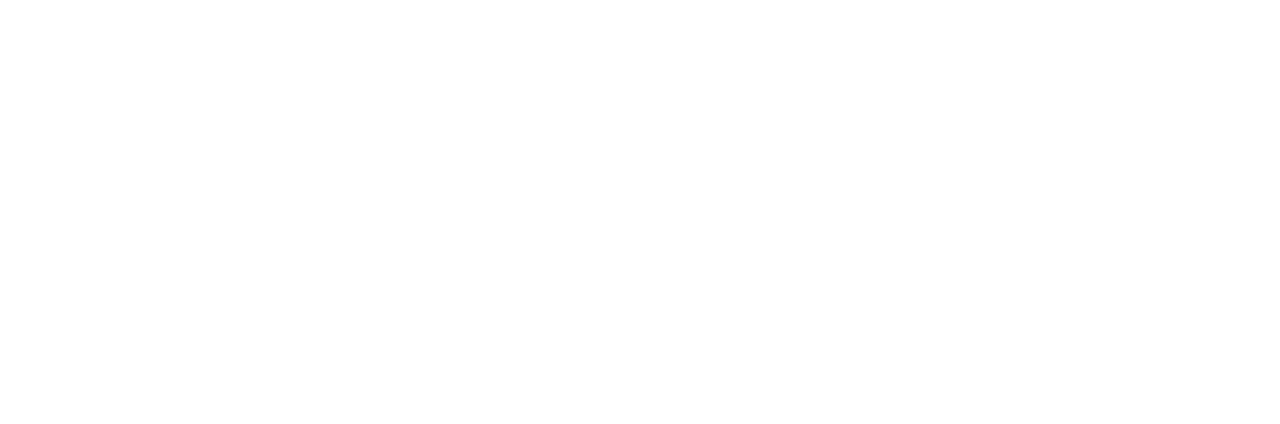
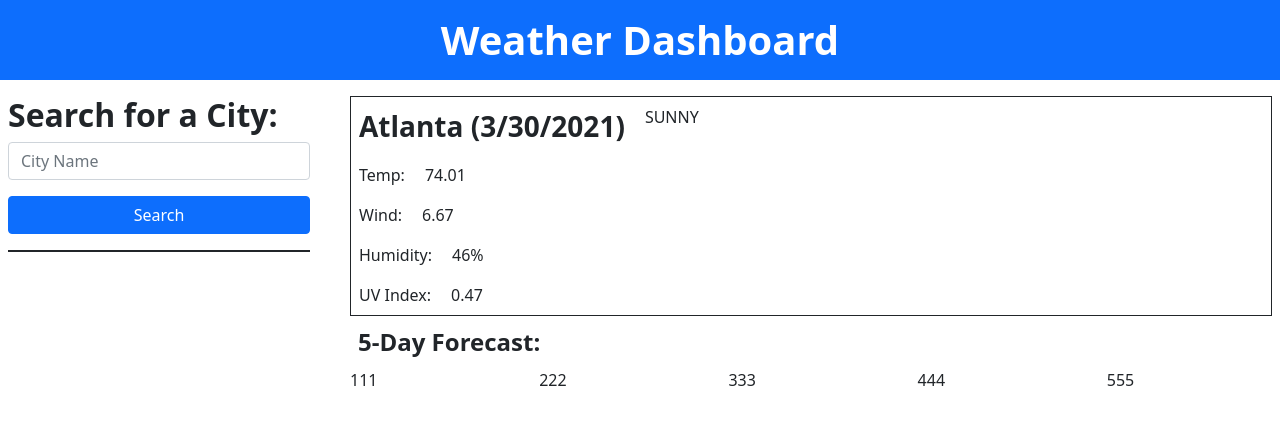
Before and after one commit to Hifishbone/weather-dashboard, a plain HTML site: page index.html in a window 1280 px wide. Drawn offline with nearby package versions, Linux system fonts and the light colour scheme; a web font is replaced by a local one.

Commit message:
Initialized the frame of the HTML

```diff
--- a/index.html
+++ b/index.html
@@ -5,9 +5,10 @@
   <meta charset="UTF-8" />
   <meta name="viewport" content="width=device-width, initial-scale=1.0" />
   <meta http-equiv="X-UA-Compatible" content="ie=edge" />
-  <link rel="stylesheet" href="https://stackpath.bootstrapcdn.com/bootstrap/4.3.1/css/bootstrap.min.css" />
-  <link rel="stylesheet" href="https://use.fontawesome.com/releases/v5.8.1/css/all.css"
-    integrity="sha384-50oBUHEmvpQ+1lW4y57PTFmhCaXp0ML5d60M1M7uH2+nqUivzIebhndOJK28anvf" crossorigin="anonymous" />
+
+  <link rel="stylesheet" href="https://cdn.jsdelivr.net/npm/bootstrap@5.1.3/dist/css/bootstrap.min.css"
+    integrity="sha384-1BmE4kWBq78iYhFldvKuhfTAU6auU8tT94WrHftjDbrCEXSU1oBoqyl2QvZ6jIW3" crossorigin="anonymous">
+
   <link rel="stylesheet"
     href="https://cdnjs.cloudflare.com/ajax/libs/open-iconic/1.1.1/font/css/open-iconic-bootstrap.min.css" />
   <link href="https://fonts.googleapis.com/css?family=Open+Sans&display=swap" rel="stylesheet" />
@@ -16,6 +17,70 @@
 </head>
 
 <body>
+  <header class="bg-primary text-white">
+    <h1 class="py-3 text-center fw-bold">
+      Weather Dashboard
+    </h1>
+  </header>
+
+  <main>
+
+      <div class="row">
+        <div class="search col-3 m-2">
+          <h2 class="fw-bold">Search for a City:</h2>
+          <input type="text" class="form-control" placeholder="City Name">
+          <button type="button" class="btn btn-primary my-3 w-100">Search</button>
+          <div class="border-bottom border-dark border-2"></div>
+          <div class="search-history">
+            <!-- <button type="button" class="btn btn-primary mt-3 w-100">Search</button>
+            <button type="button" class="btn btn-primary mt-3 w-100">Search</button> -->
+          </div>
+        </div>
+        <div class="results col m-2">
+
+          <section class="today-info-box border border-dark border-1">
+            <div class="row">
+              <div class="col-auto m-2 fs-3 fw-bold city-date">Atlanta (3/30/2021)</div>
+              <span class="col-auto my-2 p-0 weather-icon">SUNNY</span>
+            </div>
+            <div class="row">
+              <div class="col-auto m-2">Temp:</div>
+              <span class="col-auto my-2 p-0 temp">74.01</span>
+            </div>
+            <div class="row">
+              <div class="col-auto m-2">Wind:</div>
+              <span class="col-auto my-2 p-0 wind">6.67</span>
+            </div>
+            <div class="row">
+              <div class="col-auto m-2">Humidity:</div>
+              <span class="col-auto my-2 p-0 humidity">46%</span>
+            </div>
+            <div class="row">
+              <div class="col-auto m-2">UV Index:</div>
+              <span class="col-auto my-2 p-0 uv">0.47</span>
+            </div>
+          </section>
+
+          <section class="five-day-info">
+            <p class="m-2 fs-4 fw-bold city-date">5-Day Forecast:</p>
+            <div class="row">
+              <div class="col">111</div>
+              <div class="col">222</div>
+              <div class="col">333</div>
+              <div class="col">444</div>
+              <div class="col">555</div>
+            </div>
+          </section>
+
+        </div>
+      </div>
+
+
+  </main>
+
+  <script src="https://cdn.jsdelivr.net/npm/bootstrap@5.1.3/dist/js/bootstrap.bundle.min.js"
+    integrity="sha384-ka7Sk0Gln4gmtz2MlQnikT1wXgYsOg+OMhuP+IlRH9sENBO0LRn5q+8nbTov4+1p"
+    crossorigin="anonymous"></script>
   <script src="https://code.jquery.com/jquery-3.4.1.min.js"></script>
   <script src="./assets/js/script.js"></script>
 </body>
```
Also changed, not shown: 2 other files.
